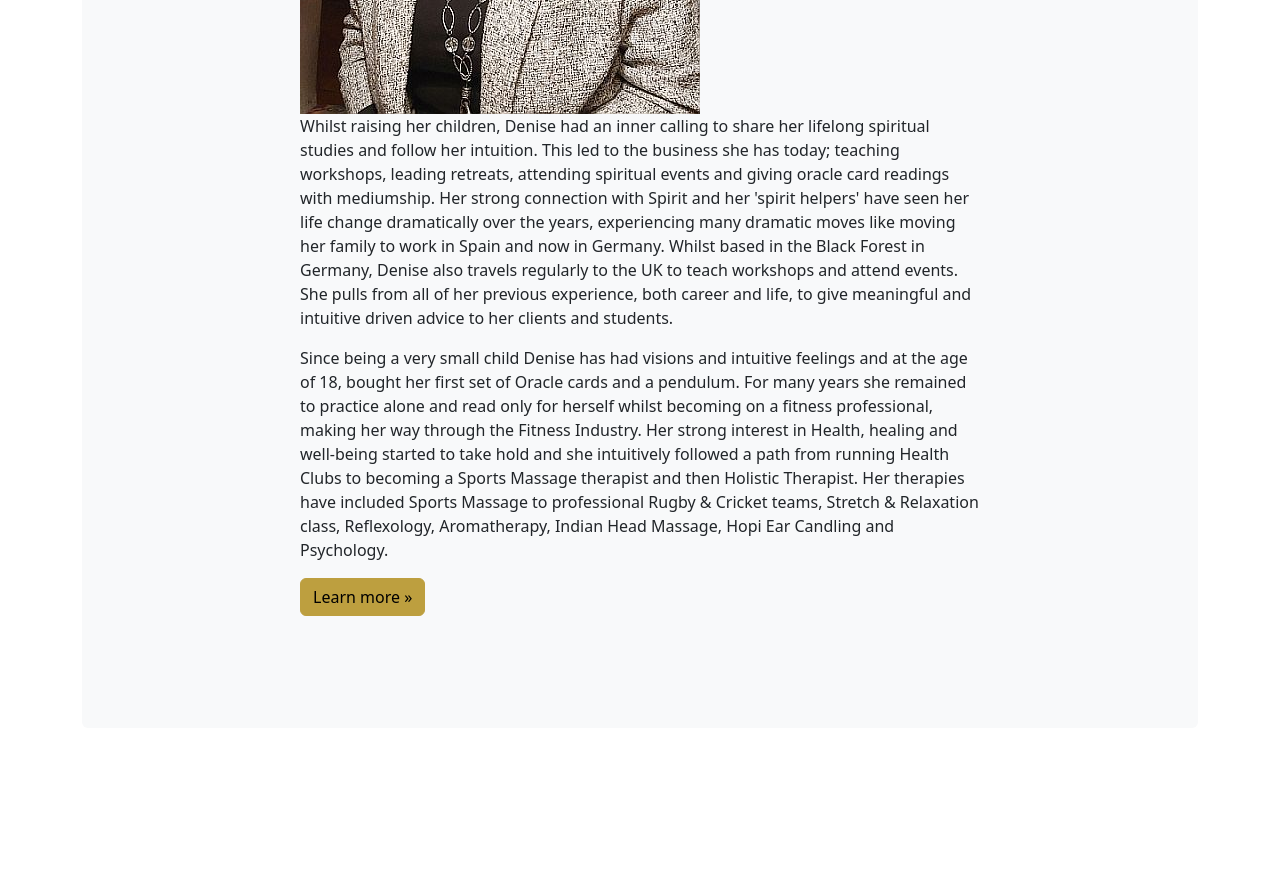
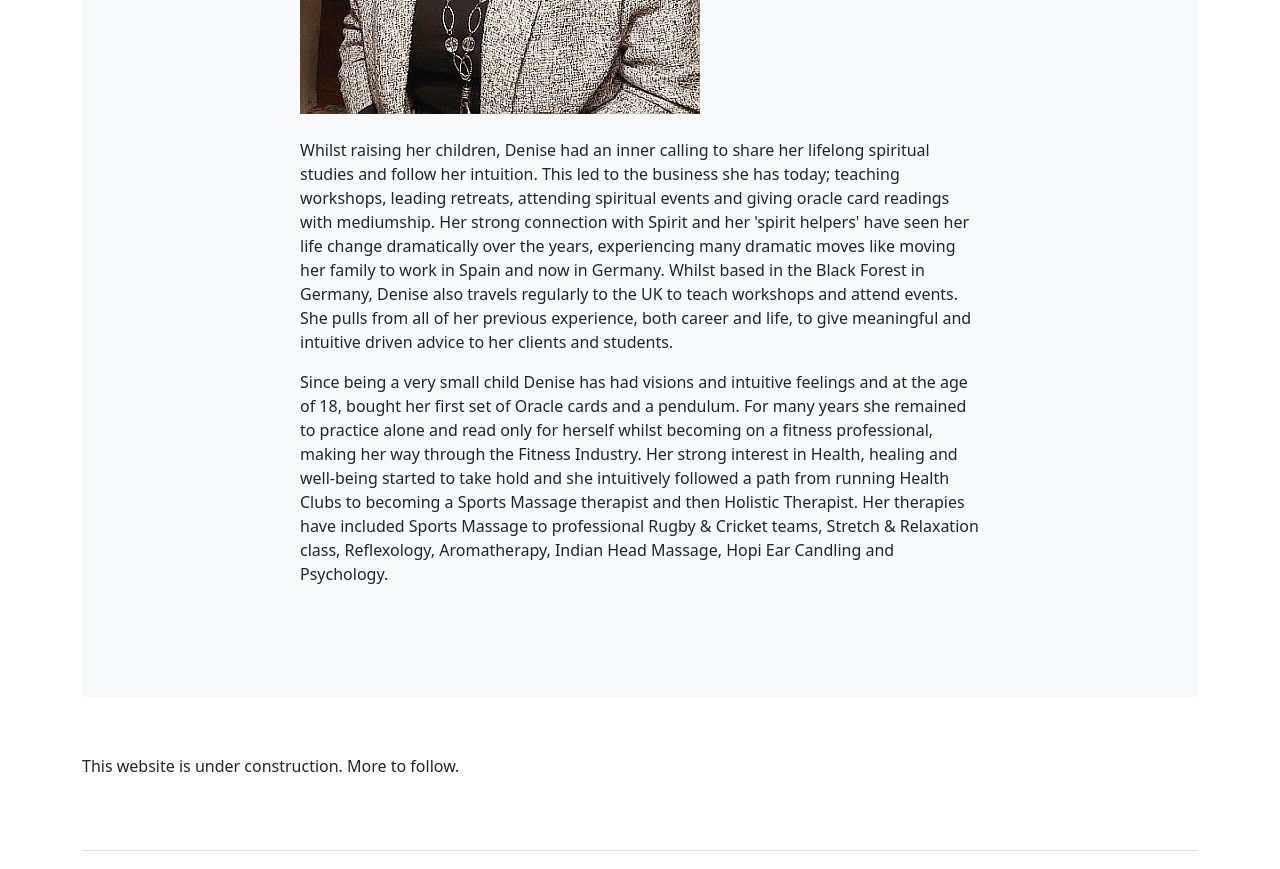
Before and after one commit to aidanrmwatt/DenBSOffcanvas, a website built with Vite: page index.html in a window 1280 px wide. Shown: the part 1030-1899 px from the top of the page. Built offline with nearby package versions, Linux system fonts and the light colour scheme; files whose address does not match are found by name.

Commit message:
upload ready

```diff
--- a/index.html
+++ b/index.html
@@ -412,24 +412,25 @@
               Denise is an Energy Worker, Intuitive, Healer and Retreat Leader. She will work alongside you, both one on one and through workshops. She can lead you on a journey in the art of living an intuitive soul led life, past healing, self & spiritual development, and well-being. Denise provides you with lifetime tools to heal yourself to live a meaningful life. For those who wish to dive deeper, she can teach you to become a healer, intuitive and psychic medium. She also offers Reiki I, Reiki II, Reiki Master & Reiki Master Teacher.
             </p>
             <img src="src/img/denise.jpg" class="img-fluid align-items-center" alt="Denise sitting and looking directly at you">
-            <p>
+            <p class="pt-4">
               Whilst raising her children, Denise had an inner calling to share her lifelong spiritual studies and follow her intuition. This led to the business she has today; teaching workshops, leading retreats, attending spiritual events and giving oracle card readings with mediumship.  Her strong connection with Spirit and her 'spirit helpers' have seen her life change dramatically over the years, experiencing many dramatic moves like moving her family to work in Spain and now in Germany. Whilst based in the Black Forest in Germany, Denise also travels regularly to the UK to teach workshops and attend events. She pulls from all of her previous experience, both career and life, to give meaningful and intuitive driven advice to her clients and students.
             </p>
             <p>
               Since being a very small child Denise has had visions and intuitive feelings and at the age of 18, bought her first set of Oracle cards and a pendulum. For many years she remained to practice alone and read only for herself whilst becoming on a fitness professional, making her way through the Fitness Industry. Her strong interest in Health, healing and well-being started to take hold and she intuitively followed a path from running Health Clubs to becoming a Sports Massage therapist and then Holistic Therapist. Her therapies have included Sports Massage to professional Rugby & Cricket teams, Stretch & Relaxation class, Reflexology, Aromatherapy, Indian Head Massage, Hopi Ear Candling and Psychology.
             </p>
-            <p>
+            <!-- <p>
               <a class="btn btn-primary" href="#" role="button"
                 >Learn more &raquo;</a
               >
-            </p>
+            </p> -->
           </div>
         </div>
       </div>
     </main>
     <!-- Footer starts here -->
     <div class="container">
-      <footer class="py-5">
+      <footer class="py-2">
+        <p>This website is under construction. More to follow.</p>
         <!-- <div class="row">
           <div class="col-6 col-md-4 mb-3">
             <h5>Section</h5>
```
